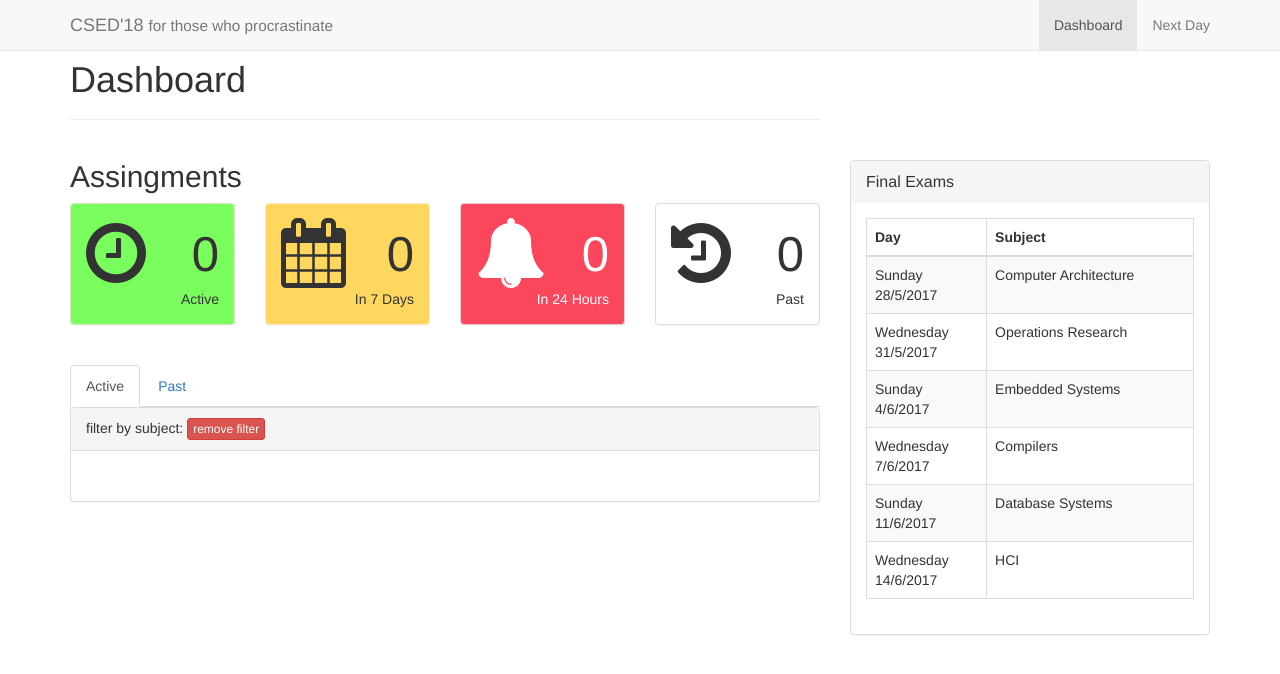
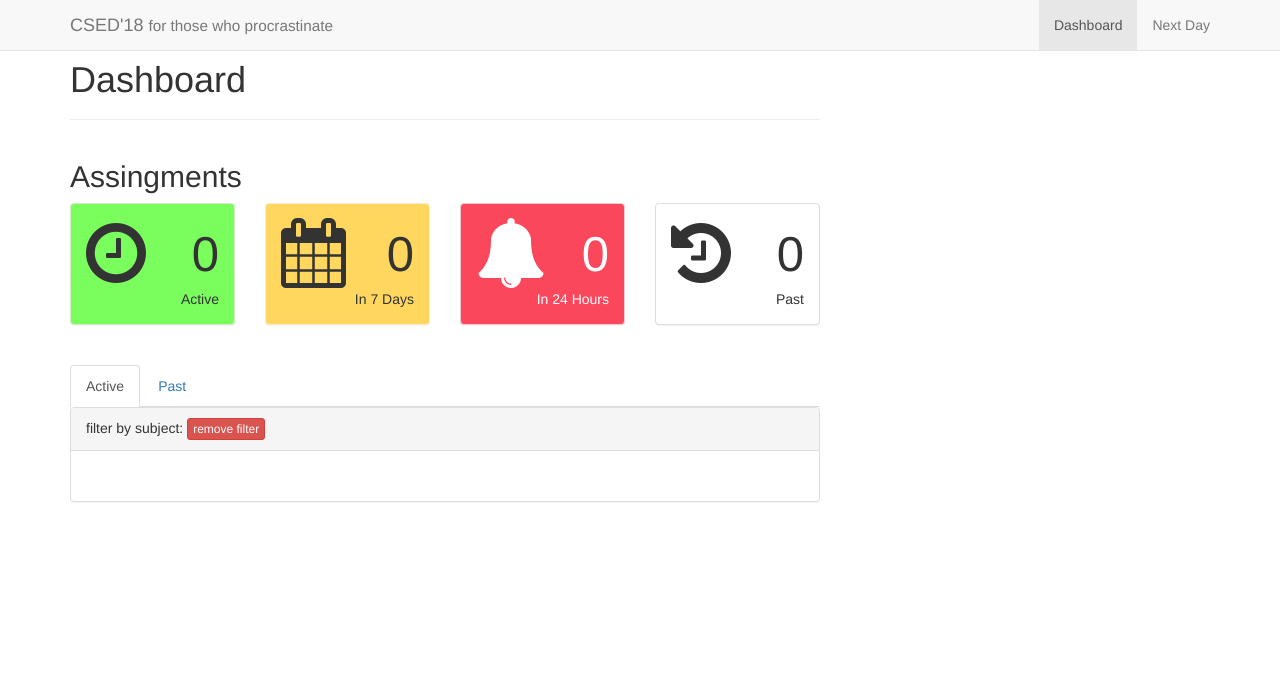
Before and after one commit to csed2018/csed2018.github.io, a plain HTML site: page index.html in a window 1280 px wide. Drawn offline with Linux system fonts and the light colour scheme; no server answers.

Commit message:
Remove final exams table

```diff
--- a/index.html
+++ b/index.html
@@ -196,47 +196,6 @@
 
 			</h2>
       <div class="panel-group">
-        <div class="panel panel-default">
-          <div class="panel-heading panel-title">
-            Final Exams
-          </div>
-          <div class="panel-body">
-              <table class="table table-striped table-bordered table-hover">
-                  <thead>
-                      <tr>
-                          <th>Day</th>
-                          <th>Subject</th>
-                      </tr>
-                  </thead>
-                  <tbody>
-                      <tr>
-                          <td>Sunday <br> 28/5/2017 </td>
-                          <td>Computer Architecture</td>
-                      </tr>
-                      <tr>
-                          <td>Wednesday <br> 31/5/2017 </td>
-                          <td>Operations Research</td>
-                      </tr>
-                      <tr>
-                          <td>Sunday <br> 4/6/2017 </td>
-                          <td>Embedded Systems</td>
-                      </tr>
-                      <tr>
-                          <td>Wednesday <br> 7/6/2017 </td>
-                          <td>Compilers</td>
-                      </tr>
-                      <tr>
-                          <td>Sunday <br> 11/6/2017 </td>
-                          <td>Database Systems</td>
-                      </tr>
-                      <tr>
-                          <td>Wednesday <br> 14/6/2017 </td>
-                          <td>HCI</td>
-                      </tr>
-                  </tbody>
-              </table>
-          </div>
-        </div>
 		  </div>
     </div>
 	</div>
```
